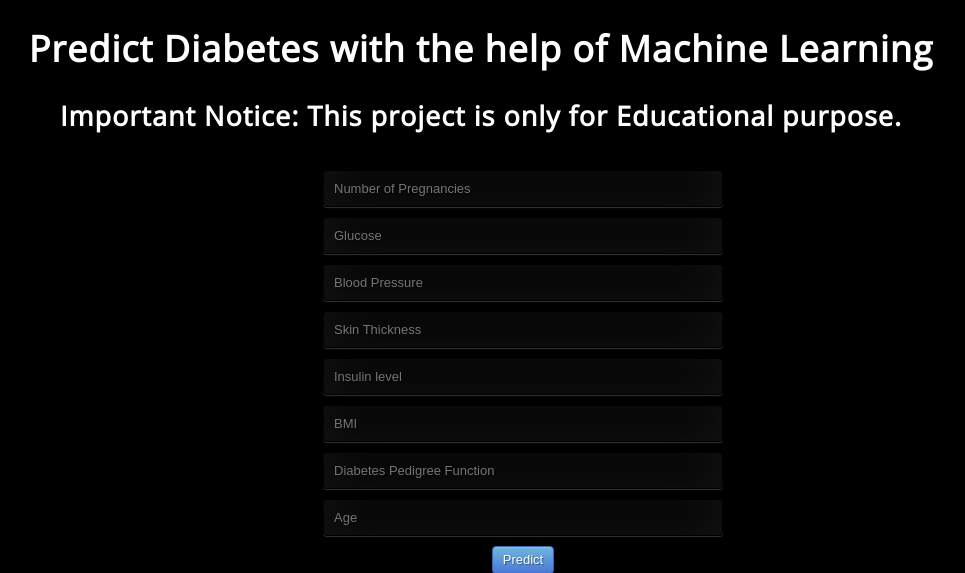
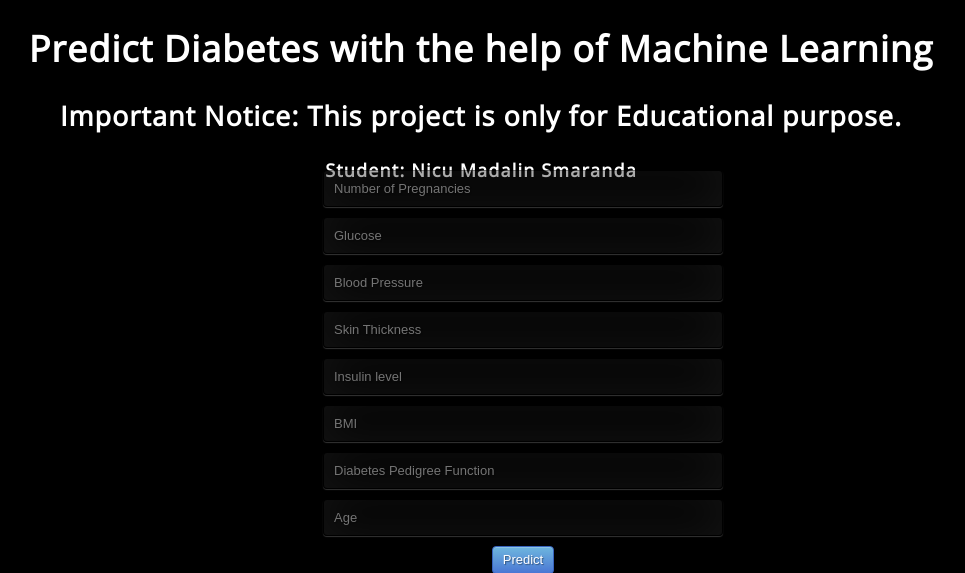
Before and after one commit to snmadalin/Diabates-prediction-Logistic-Regression, a Flask app: page / in a window 1280 px wide. Shown: the top 573 px of the page, without its empty margins (167-1132 px from the left). Run offline with Flask 2, Linux system fonts and the light colour scheme; parts of the project's set-up code (start-up, migrations or seed data) failed here and were passed over.

Commit message:
Update index.html

```diff
--- a/templates/index.html
+++ b/templates/index.html
@@ -15,6 +15,7 @@
   <div class="log">
       <h1>Predict Diabetes with the help of Machine Learning </h1>
       <h2>Important Notice: This project is only for Educational purpose.</h2>
+    <h4> Student: Nicu Madalin Smaranda</h4>
 
   </div>
 
```
